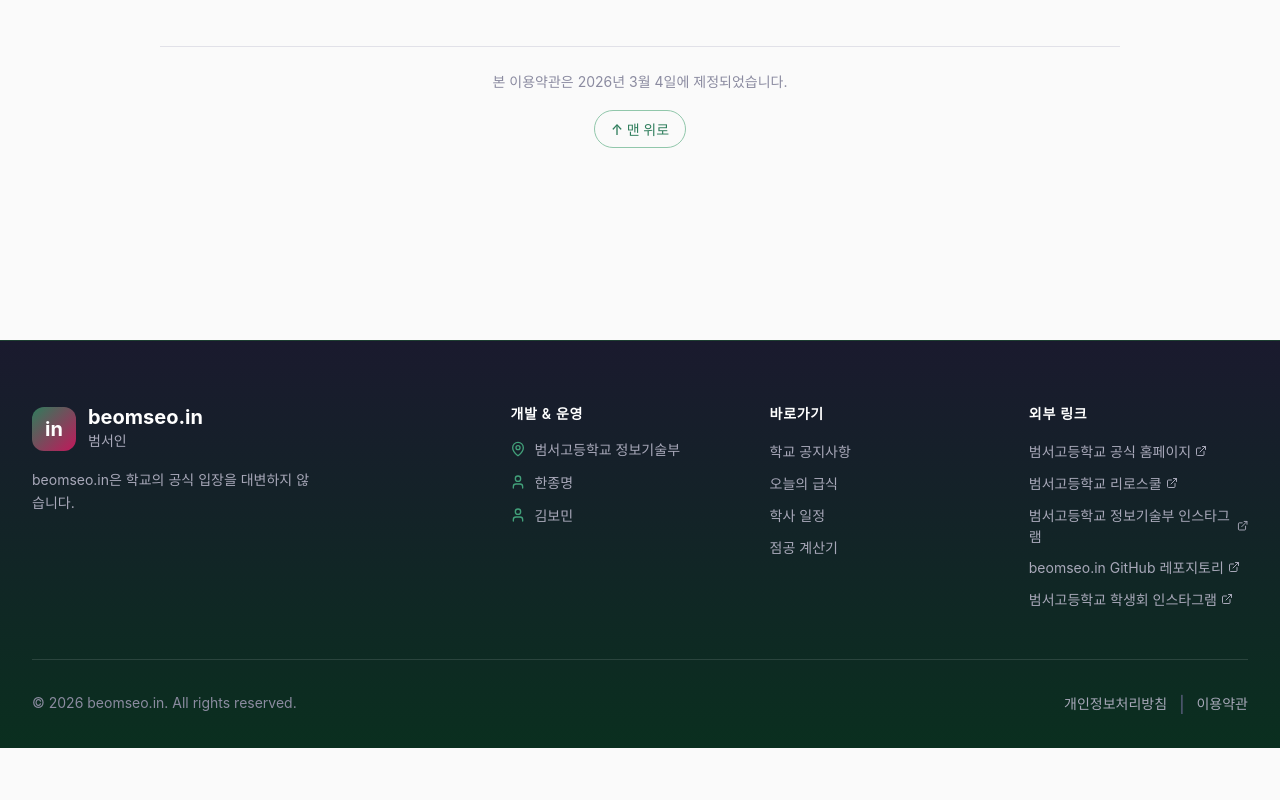
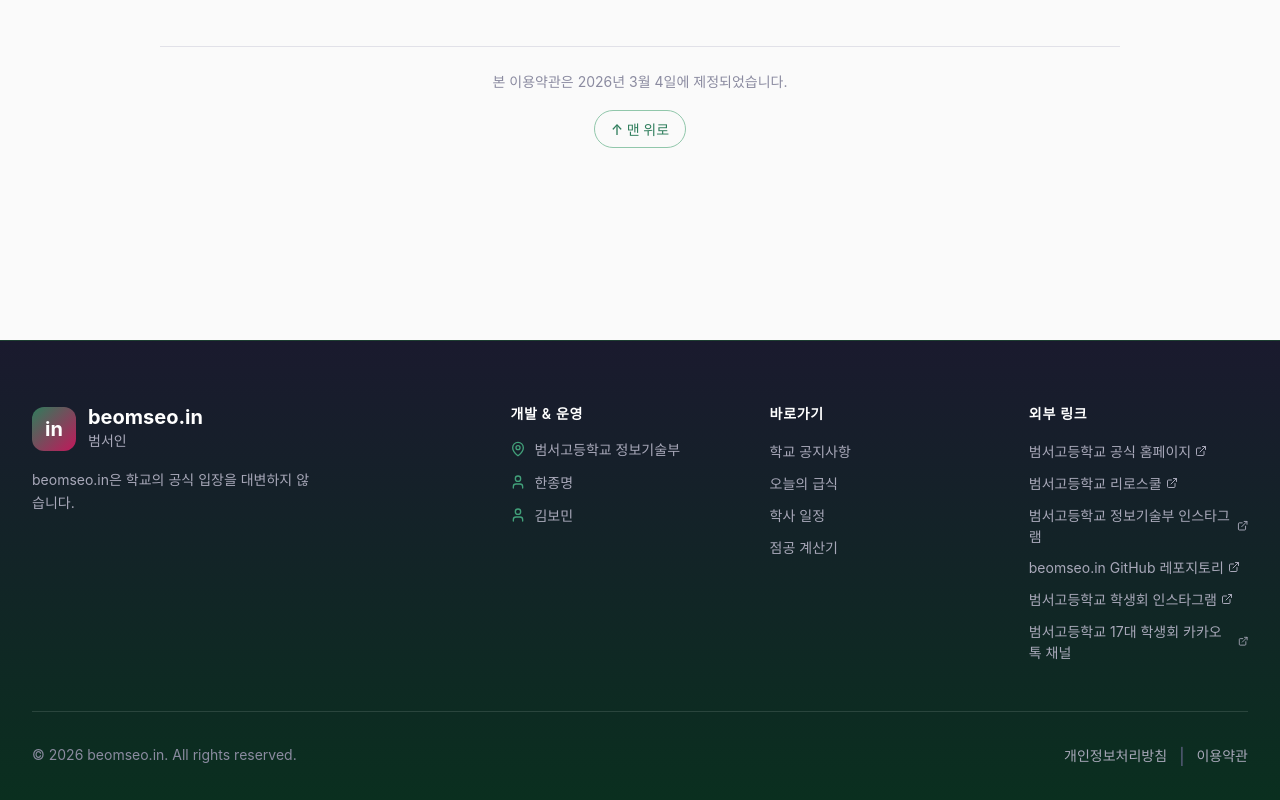
Before and after one commit to hanjm-github/beomseo.in, a React (Vite) app in the folder frontend/: page /terms in a window 1280 px wide. Shown: the part 4508-5308 px from the top of the page. Before the commit the page ends 5256 px from the top, so only its background shows below. Built offline with nearby package versions, Linux system fonts and the light colour scheme; no server answers; a web font is replaced by a local one.

Commit message:
푸터 카카오톡 채널 링크 추가

```diff
--- a/frontend/src/components/Footer/Footer.jsx
+++ b/frontend/src/components/Footer/Footer.jsx
@@ -103,6 +103,11 @@ export default function Footer() {
                                     범서고등학교 학생회 인스타그램 <ExternalLink size={12} />
                                 </a>
                             </li>
+                            <li>
+                                <a href="http://pf.kakao.com/_KZxmIX" target="_blank" rel="noopener noreferrer">
+                                    범서고등학교 17대 학생회 카카오톡 채널 <ExternalLink size={12} />
+                                </a>
+                            </li>
                         </ul>
                     </div>
                 </div>
```
